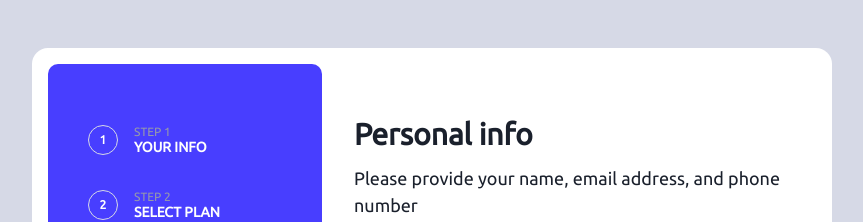
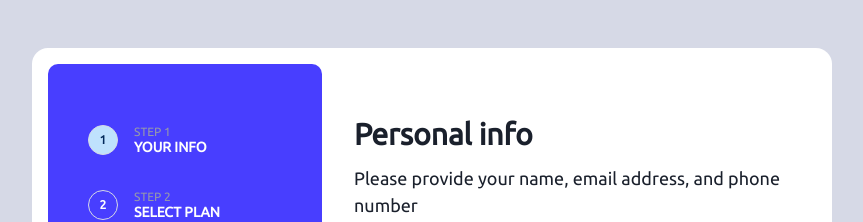
Before and after one commit to builtbyjosh/multi-step-form, a React (Create React App) app: page / in a window 1280 px wide. Shown: the top 222 px of the page, without its empty margins (208-1071 px from the left). Built offline with nearby package versions, Linux system fonts and the light colour scheme.

Commit message:
fix step highlight

```diff
--- a/src/App.js
+++ b/src/App.js
@@ -30,7 +30,7 @@ function App() {
         h={'fit-content'}
         borderRadius={'2xl'}
       >
-        <Sidebar />
+        <Sidebar formStep={formStep} />
 
         <Box
           bg={'white'}
--- a/src/components/Sidebar.js
+++ b/src/components/Sidebar.js
@@ -11,11 +11,7 @@ import { useState } from 'react';
 import bgImage from '../images/bg-sidebar-desktop.svg';
 import bgImageMobile from '../images/bg-sidebar-mobile.svg';
 
-const Sidebar = () => {
-  const [activeIndex, setActiveIndex] = useState(0);
-  const handleActiveItem = index => {
-    setActiveIndex(index);
-  };
+const Sidebar = ({ formStep }) => {
   return (
     <Box
       bgImage={{ base: bgImageMobile, md: bgImage }}
@@ -38,36 +34,16 @@ const Sidebar = () => {
           mx={{ base: 'auto', md: 'unset' }}
         >
           <Box mr={{ base: 4, md: 0 }}>
-            <SidebarItem
-              step={1}
-              text={'YOUR INFO'}
-              activeIndex={activeIndex}
-              handleActiveItem={handleActiveItem}
-            />
+            <SidebarItem step={1} text={'YOUR INFO'} formStep={formStep} />
           </Box>
           <Box mr={{ base: 4, md: 0 }}>
-            <SidebarItem
-              step={2}
-              text={'SELECT PLAN'}
-              activeIndex={activeIndex}
-              handleActiveItem={handleActiveItem}
-            />
+            <SidebarItem step={2} text={'SELECT PLAN'} formStep={formStep} />
           </Box>
           <Box mr={{ base: 4, md: 0 }}>
-            <SidebarItem
-              step={3}
-              text={'ADD-ONS'}
-              activeIndex={activeIndex}
-              handleActiveItem={handleActiveItem}
-            />
+            <SidebarItem step={3} text={'ADD-ONS'} formStep={formStep} />
           </Box>
           {/* <Box mr={{ base: 4, md: 0 }}> */}
-          <SidebarItem
-            step={4}
-            text={'SUMMARY'}
-            activeIndex={activeIndex}
-            handleActiveItem={handleActiveItem}
-          />
+          <SidebarItem step={4} text={'SUMMARY'} formStep={formStep} />
           {/* </Box> */}
         </Flex>
       </Stack>
@@ -77,23 +53,19 @@ const Sidebar = () => {
 
 export default Sidebar;
 
-const SidebarItem = ({ step, text, activeIndex, handleActiveItem }) => {
+const SidebarItem = ({ step, text, formStep }) => {
   return (
-    <ListItem
-      onClick={() => handleActiveItem(step)}
-      cursor="pointer"
-      w={'fit-content'}
-    >
+    <ListItem w={'fit-content'}>
       <Stack direction={'row'} align={'center'} color={'light-gray'}>
         <Circle
           border={'1px'}
           size={'30px'}
-          bgColor={activeIndex === step ? 'light-blue' : ''}
+          bgColor={formStep === step ? 'light-blue' : ''}
           fontWeight={'bold'}
         >
           <Text
             fontSize={'xs'}
-            color={activeIndex === step ? 'marine-blue' : 'White'}
+            color={formStep === step ? 'marine-blue' : 'White'}
           >
             {step}
           </Text>
```
